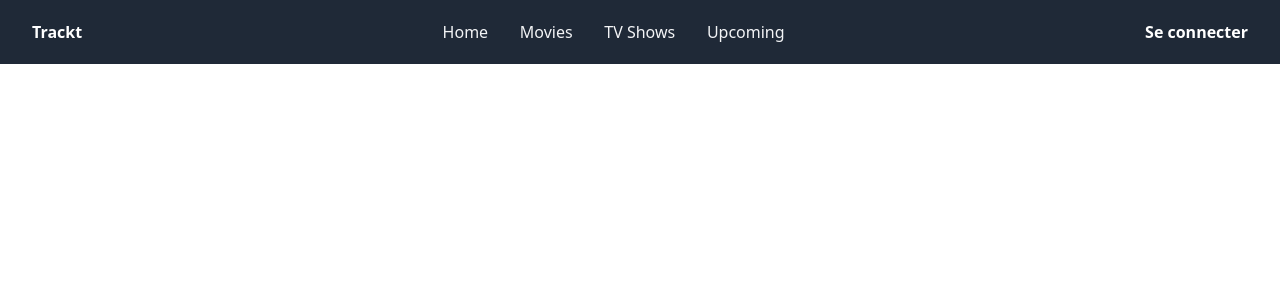
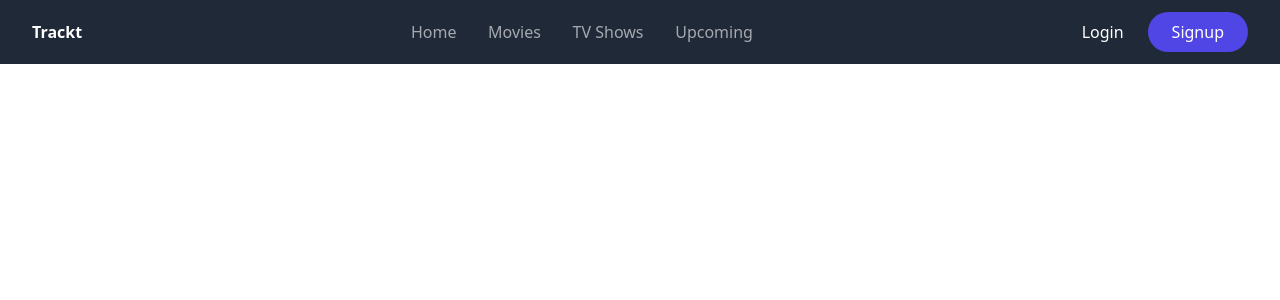
Before and after one commit to trazip/movie-db, a Next.js app in the folder client/: page /components/Navbar in a window 1280 px wide. Shown: the top 300 px of the page. Built offline with nearby package versions, Linux system fonts and the light colour scheme.

Commit message:
Added login and signup btns

```diff
--- a/client/pages/components/Navbar.js
+++ b/client/pages/components/Navbar.js
@@ -6,16 +6,17 @@ export default function Navbar() {
      <nav className='bg-gray-800'>
         <div className='flex items-center justify-between h-16 mx-8 -inset-x-0'>
           <div>
-            <h1 className='font-semibold text-white'>Trackt</h1>
+            <h1 className='font-extrabold text-white'>Trackt</h1>
           </div>
           <div className='flex w-1/3 justify-evenly'>
-            <a href="#" className='font-light text-gray-100'>Home</a>
-            <a href="#" className='font-light text-gray-100'>Movies</a>
-            <a href="#" className='font-light text-gray-100'>TV Shows</a>
-            <a href="#" className='font-light text-gray-100'>Upcoming</a>
+            <a href="#" className='font-light text-white opacity-60 hover:opacity-100'>Home</a>
+            <a href="#" className='font-light text-white opacity-60 hover:opacity-100'>Movies</a>
+            <a href="#" className='font-light text-white opacity-60 hover:opacity-100'>TV Shows</a>
+            <a href="#" className='font-light text-white opacity-60 hover:opacity-100'>Upcoming</a>
           </div>
-          <div>
-            <h1 className='font-semibold text-white'>Se connecter</h1>
+          <div className='flex space-x-6'>
+            <a className='flex items-center font-medium text-white'>Login</a>
+            <a className='flex items-center h-10 px-6 py-4 font-medium text-white bg-indigo-600 rounded-full'>Signup</a>
           </div>
         </div>
      </nav>
```
